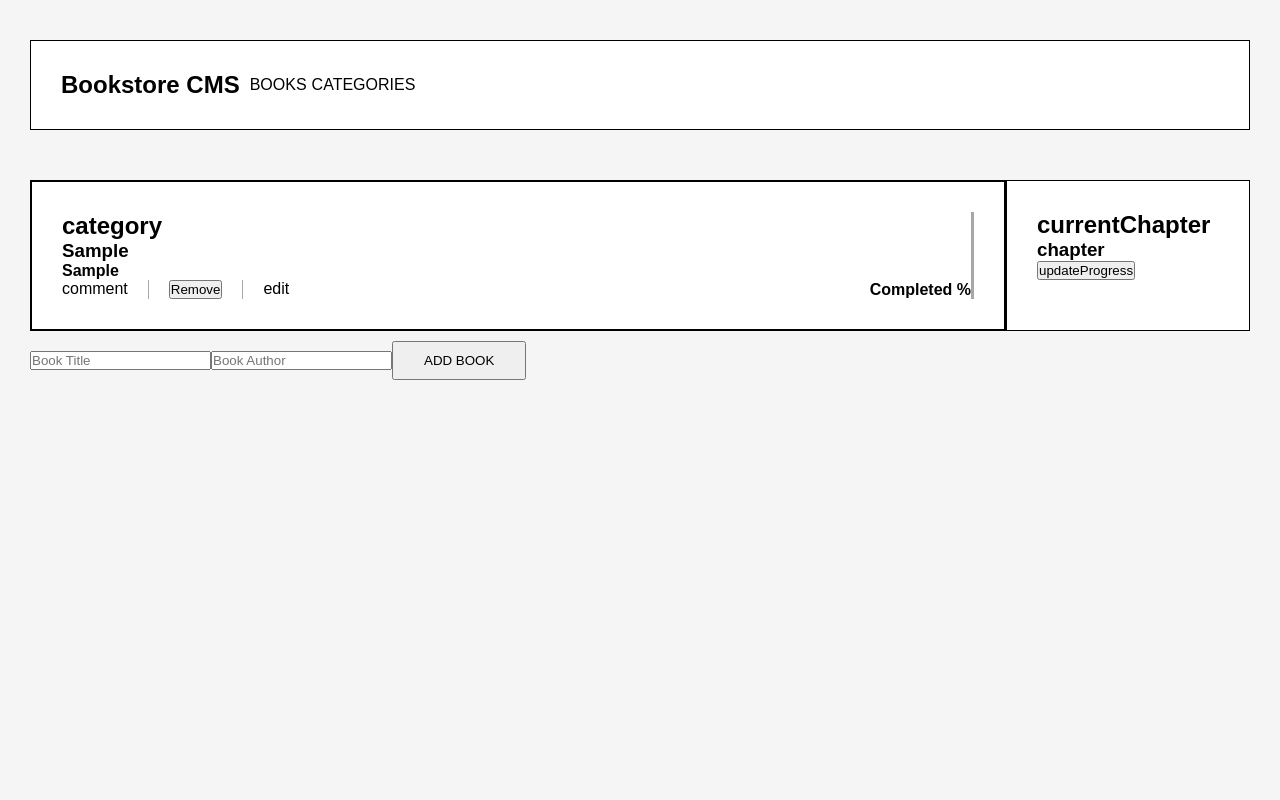
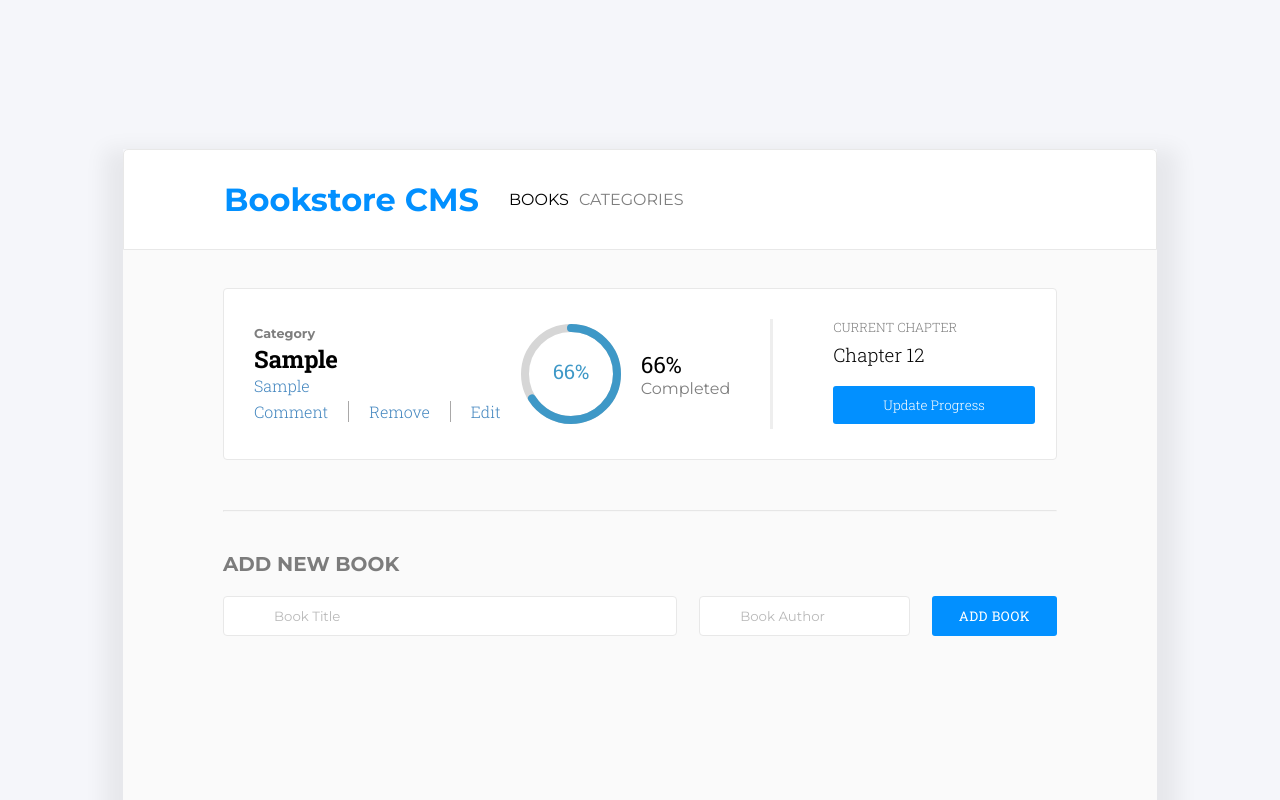
Before and after one commit to Banstein/bookstore, a React (Create React App) app: page / in a window 1280 px wide. Both pictures are taken after typing "Sample", "Sample" into the empty fields and a click on the button "ADD BOOK". Shown: the top 800 px of the page. Built offline with nearby package versions, Linux system fonts and the light colour scheme.

Commit message:
Update CSS files, Complete styles.

```diff
--- a/package.json
+++ b/package.json
@@ -8,6 +8,7 @@
     "@testing-library/user-event": "^13.5.0",
     "prop-types": "^15.8.1",
     "react": "^17.0.2",
+    "react-circular-progressbar": "^2.0.4",
     "react-dom": "^17.0.2",
     "react-redux": "^7.2.6",
     "react-router-dom": "^6.2.2",
--- a/src/components/Book.js
+++ b/src/components/Book.js
@@ -1,10 +1,13 @@
 import React from 'react';
 import { useSelector, useDispatch } from 'react-redux';
+import { CircularProgressbar } from 'react-circular-progressbar';
 import { removeBook } from '../redux/books/books';
+import 'react-circular-progressbar/dist/styles.css';
 
 const Book = () => {
   const books = useSelector((state) => state.booksReducer);
   const dispatch = useDispatch();
+  const percentage = 66;
   if (books !== []) {
     return (
       <>
@@ -12,23 +15,29 @@ const Book = () => {
           <div className="book" key={book.id}>
             <div className="left-block">
               <div className="one">
-                <h2 className="category">category</h2>
+                <h2 className="category">Category</h2>
                 <h3 className="title">{book.title}</h3>
                 <h4 className="author">{book.author}</h4>
                 <ul className="interface">
-                  <li>comment</li>
+                  <li>Comment</li>
                   <li><button type="button" onClick={() => dispatch(removeBook(book.id))}>Remove</button></li>
-                  <li>edit</li>
+                  <li>Edit</li>
                 </ul>
               </div>
               <div className="prog">
-                <h4>Completed %</h4>
+                <div className="precent">
+                  <CircularProgressbar value={percentage} text={`${percentage}%`} />
+                </div>
+                <div>
+                  <div className="number">{`${percentage}%`}</div>
+                  <div className="real">Completed</div>
+                </div>
               </div>
             </div>
             <div className="right-block">
-              <h2 className="cur-chapter">currentChapter</h2>
-              <h3 className="chapter">chapter</h3>
-              <button type="button" className="update" id={book.id}>updateProgress</button>
+              <h2 className="cur-chapter">CURRENT CHAPTER</h2>
+              <h3 className="chapter">Chapter 12</h3>
+              <button type="button" className="update" id={book.id}>Update Progress</button>
             </div>
           </div>
         ))}
--- a/src/components/BookAdd.js
+++ b/src/components/BookAdd.js
@@ -22,10 +22,11 @@ const BookAdd = () => {
 
   return (
     <div className="book-add">
+      <h1 className="add">ADD NEW BOOK</h1>
       <form onSubmit={handleSubmit}>
-        <input type="text" name="title" placeholder="Book Title" className="bookTitle" value={title} onChange={(e) => setTitle(e.target.value)} required />
-        <input type="text" name="author" placeholder="Book Author" className="bookAuthor" value={author} onChange={(e) => setAuthor(e.target.value)} required />
-        <button type="submit">ADD BOOK</button>
+        <input type="text" name="title" placeholder="Book Title" className="book-title" value={title} onChange={(e) => setTitle(e.target.value)} required maxLength="60" />
+        <input type="text" name="author" placeholder="Book Author" className="book-author" value={author} onChange={(e) => setAuthor(e.target.value)} required maxLength="40" />
+        <button type="submit" className="btn-add">ADD BOOK</button>
       </form>
     </div>
   );
--- a/src/components/Books.js
+++ b/src/components/Books.js
@@ -6,6 +6,7 @@ import Book from './Book';
 const Books = () => (
   <div className="books">
     <Book />
+    <hr />
     <BookAdd />
   </div>
 );
--- a/src/components/Categories.js
+++ b/src/components/Categories.js
@@ -7,7 +7,7 @@ function Categories() {
   const stats = useSelector((state) => state.categoriesReducer);
   return (
     <div>
-      <button type="button" className="submitBtn" onClick={() => dispatch(status())}>
+      <button type="button" className="update" onClick={() => dispatch(status())}>
         Check Status
       </button>
       {stats}
--- a/src/components/styles/App.css
+++ b/src/components/styles/App.css
@@ -1,4 +1,8 @@
 body {
-  background-color: whitesmoke;
-  padding: 20px 30px;
+  background-color: #f5f6fa;
+  padding: 9.313rem 7.688rem;
 }
+
+.App {
+  box-shadow: 1px 20px 20px 20px rgb(0 0 0 / 6%);
+}
--- a/src/components/styles/Book.css
+++ /dev/null
@@ -1,50 +0,0 @@
-.book {
-  display: grid;
-  grid-template-columns: 4fr 1fr;
-  justify-content: space-between;
-  margin: 10px auto;
-  background-color: white;
-}
-
-.book > div {
-  padding: 30px;
-}
-
-.left-block {
-  display: flex;
-  justify-content: space-between;
-  align-items: center;
-  border: 2px solid black;
-}
-
-.interface {
-  margin: 0;
-  padding: 0;
-  display: flex;
-}
-
-.interface > :first-child {
-  padding-right: 20px;
-}
-
-.interface > :not(:first-child) {
-  padding: 0 20px;
-}
-
-.interface > :not(:last-child) {
-  border-right: rgba(161, 160, 160, 0.918) solid 1px;
-}
-
-.prog {
-  border-right: rgba(161, 160, 160, 0.918) solid 3px;
-  height: 100%;
-  display: flex;
-}
-
-.prog h4 {
-  align-self: flex-end;
-}
-
-.right-block {
-  border: 1px solid black;
-}
--- a/src/components/styles/BookAdd.css
+++ b/src/components/styles/BookAdd.css
@@ -1,7 +1,45 @@
-.book-add {
-  display: flex;
+.book-add * {
+  font-family: 'Montserrat', sans-serif;
 }
 
-.book-add button {
-  padding: 10px 30px;
+.add {
+  font-size: 1.25rem;
+  opacity: 0.5;
+  margin-bottom: 20px;
 }
+
+form {
+  display: flex;
+  justify-content: space-between;
+}
+
+form input::placeholder {
+  padding-left: 15px;
+  opacity: 0.5;
+}
+
+.book-title {
+  padding-left: 35px;
+  width: 50%;
+  border-radius: 4px;
+  border: solid 1px #e8e8e8;
+}
+
+.book-author {
+  padding-left: 25px;
+  width: 22%;
+  border-radius: 4px;
+  border: solid 1px #e8e8e8;
+}
+
+.btn-add {
+  width: 15%;
+  font-family: 'Roboto Slab', serif;
+  background-color: #0290ff;
+  color: white;
+  letter-spacing: 0.5px;
+  border: none;
+  border-radius: 3px;
+  height: 40px;
+  white-space: nowrap;
+}
--- a/src/components/styles/Books.css
+++ b/src/components/styles/Books.css
@@ -1,15 +1,25 @@
+@import url('https://fonts.googleapis.com/css2?family=Montserrat:wght@400;700;900&family=Roboto+Slab:wght@300;400;700;900&display=swap');
+
+.book * {
+  font-family: 'Roboto Slab', serif;
+}
 
 .books {
-  margin: 50px auto;
+  margin: auto;
   height: 100vh;
+  background-color: #fafafa;
+  padding: 2.4em 6.25em;
 }
 
 .book {
   display: grid;
   grid-template-columns: 4fr 1fr;
   justify-content: space-between;
-  margin: 10px auto;
+  margin: 0 auto 20px auto;
   background-color: white;
+  border: solid 1px #e8e8e8;
+  border-radius: 4px;
+  height: 10.625rem;
 }
 
 .book > div {
@@ -20,7 +30,33 @@
   display: flex;
   justify-content: space-between;
   align-items: center;
-  border: 2px solid black;
+}
+
+.category {
+  opacity: 0.5;
+  font-family: 'Montserrat', sans-serif;
+  font-size: 0.8em;
+  margin-bottom: 2px;
+}
+
+.title {
+  font-weight: bolder;
+  font-size: 1.5em;
+  letter-spacing: -0.2px;
+}
+
+.author {
+  margin-bottom: 5px;
+}
+
+button {
+  cursor: pointer;
+}
+
+.interface *,
+.author {
+  color: #4386bf;
+  font-weight: 300;
 }
 
 .interface {
@@ -41,16 +77,62 @@
   border-right: rgba(161, 160, 160, 0.918) solid 1px;
 }
 
+.interface li button {
+  background-color: transparent;
+  outline: none;
+  border: none;
+  font-size: 1em;
+}
+
+.precent {
+  width: 100px;
+  margin-right: 20px;
+}
+
+.number {
+  font-size: 1.4em;
+}
+
+.real {
+  font-family: 'Montserrat', sans-serif;
+  font-weight: 300;
+  opacity: 0.5;
+}
+
 .prog {
-  border-right: rgba(161, 160, 160, 0.918) solid 3px;
+  border-right: rgba(161, 160, 160, 0.185) solid 3px;
   height: 100%;
   display: flex;
+  align-items: center;
+  padding-right: 40px;
 }
 
-.prog h4 {
-  align-self: flex-end;
+.cur-chapter {
+  font-size: 0.8em;
+  font-weight: 300;
+  opacity: 0.5;
+  margin-bottom: 0.5em;
+}
+
+.chapter {
+  font-weight: 300;
+  margin-bottom: 1em;
+}
+
+.update {
+  background-color: #0290ff;
+  padding: 10px 50px;
+  border: none;
+  font-weight: 300;
+  color: white;
+  border-radius: 3px;
 }
 
 .right-block {
-  border: 1px solid black;
+  width: 220px;
 }
+
+hr {
+  opacity: 0.2;
+  margin: 50px 0 40px 0;
+}
--- a/src/components/styles/Navbar.css
+++ b/src/components/styles/Navbar.css
@@ -1,17 +1,32 @@
+nav * {
+  font-family: 'Montserrat', sans-serif;
+}
+
 nav {
   display: flex;
   align-items: center;
   background-color: white;
-  border: 1px solid;
-  padding: 30px;
-  margin: 20px auto;
+  padding: 30px 100px;
+  border: solid 1px #e8e8e8;
+  border-radius: 5px 5px 0 0;
+  -webkit-border-radius: 5px 5px 0 0;
+  -moz-border-radius: 5px 5px 0 0;
+  -ms-border-radius: 5px 5px 0 0;
+  -o-border-radius: 5px 5px 0 0;
 }
 
 nav h1 {
-  margin-right: 10px;
+  margin-right: 30px;
+  color: #0290ff;
+  font-weight: bolder;
+  font-size: 2em;
 }
 
 .links * {
   color: black;
-  margin-right: 5px;
+  margin-right: 10px;
 }
+
+.links > :last-child {
+  opacity: 0.5;
+}
--- a/src/components/styles/index.css
+++ b/src/components/styles/index.css
@@ -1,5 +1,4 @@
 * {
-  font-family: Arial, Helvetica, sans-serif;
   margin: 0;
   padding: 0;
   text-decoration: none;
```
Also changed, not shown: 1 other file (tests, documents, lock files or other folders).
